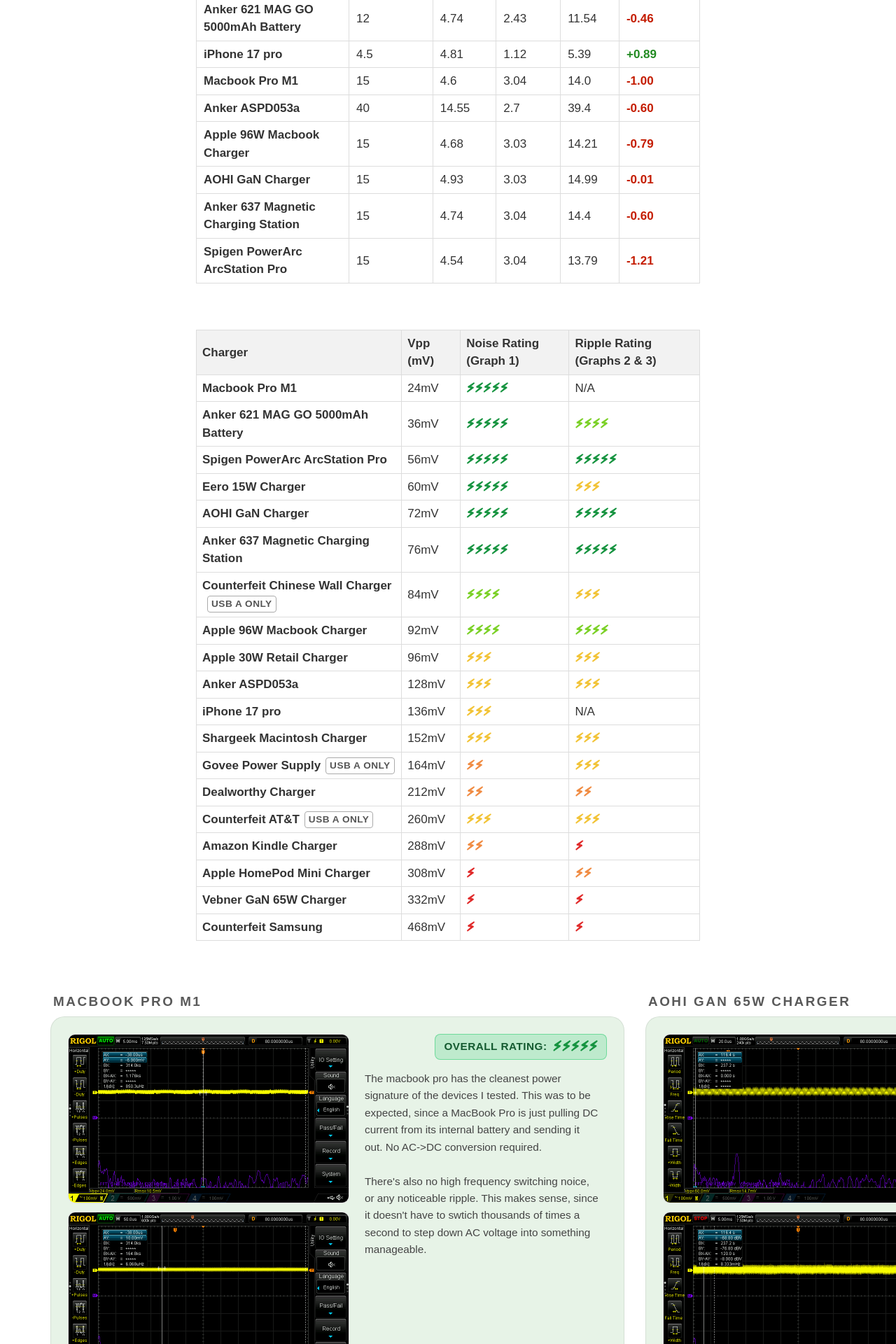
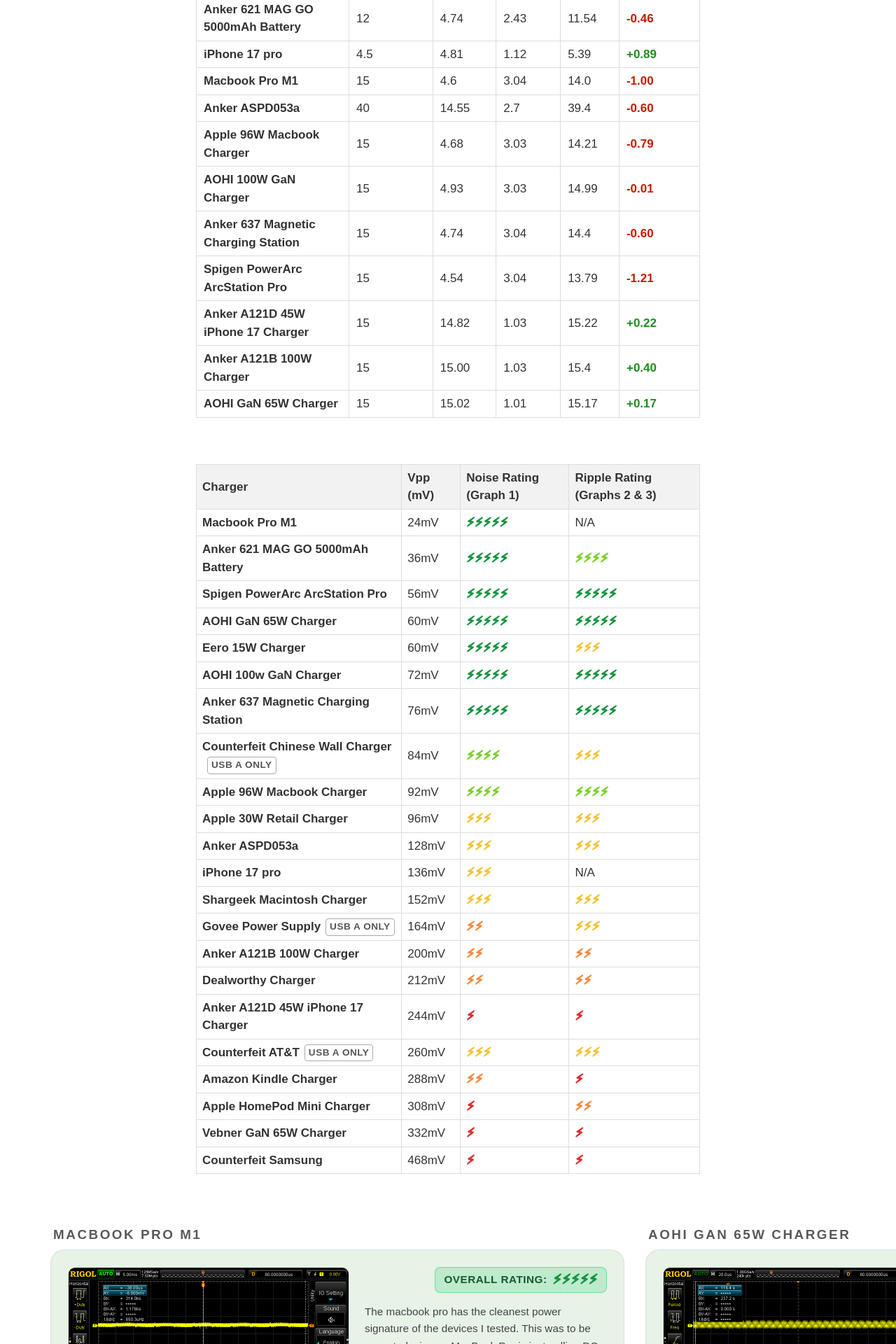
Before and after one commit to 0sps/sull1van.com, a Jekyll site: the page built from _posts/2026-01-19-a-dozen-chargers-in-the-lab.md, in a window 1280 px wide. Shown: the part 3102-5022 px from the top of the page at 70% size. Built offline with Jekyll 4.4.1, drawn with Linux system fonts in a browser that asks for light colours.

Commit message:
new entries

```diff
--- a/_posts/2026-01-19-a-dozen-chargers-in-the-lab.md
+++ b/_posts/2026-01-19-a-dozen-chargers-in-the-lab.md
@@ -64,7 +64,7 @@
     noise_rating: 5
     ripple_rating: 3
     overall_rating: 5
-  - name: "AOHI GaN Charger"
+  - name: "AOHI GaN 100W Charger"
     img1: "/assets/images/AOHI GaN2.png"
     img2: "/assets/images/AOHI GaN3.png"
     bg: "hsl(120, 32%, 93%)"
@@ -381,9 +381,12 @@
     <tr><td><strong>Macbook Pro M1</strong></td><td>15</td><td>4.6</td><td>3.04</td><td>14.0</td><td class="diff-neg">-1.00</td></tr>
     <tr><td><strong>Anker ASPD053a</strong></td><td>40</td><td>14.55</td><td>2.7</td><td>39.4</td><td class="diff-neg">-0.60</td></tr>
     <tr><td><strong>Apple 96W Macbook Charger</strong></td><td>15</td><td>4.68</td><td>3.03</td><td>14.21</td><td class="diff-neg">-0.79</td></tr>
-    <tr><td><strong>AOHI GaN Charger</strong></td><td>15</td><td>4.93</td><td>3.03</td><td>14.99</td><td class="diff-neg">-0.01</td></tr>
+    <tr><td><strong>AOHI 100W GaN Charger</strong></td><td>15</td><td>4.93</td><td>3.03</td><td>14.99</td><td class="diff-neg">-0.01</td></tr>
     <tr><td><strong>Anker 637 Magnetic Charging Station</strong></td><td>15</td><td>4.74</td><td>3.04</td><td>14.4</td><td class="diff-neg">-0.60</td></tr>
     <tr><td><strong>Spigen PowerArc ArcStation Pro</strong></td><td>15</td><td>4.54</td><td>3.04</td><td>13.79</td><td class="diff-neg">-1.21</td></tr>
+    <tr><td><strong>Anker A121D 45W iPhone 17 Charger</strong></td><td>15</td><td>14.82</td><td>1.03</td><td>15.22</td><td class="diff-pos">+0.22</td></tr>
+    <tr><td><strong>Anker A121B 100W Charger</strong></td><td>15</td><td>15.00</td><td>1.03</td><td>15.4</td><td class="diff-pos">+0.40</td></tr>
+    <tr><td><strong>AOHI GaN 65W Charger</strong></td><td>15</td><td>15.02</td><td>1.01</td><td>15.17</td><td class="diff-pos">+0.17</td></tr>
   </tbody>
 </table>
 </div>
@@ -456,13 +459,19 @@
       <td><span class="bolt-5">&#x26A1;&#xFE0E;&#x26A1;&#xFE0E;&#x26A1;&#xFE0E;&#x26A1;&#xFE0E;&#x26A1;&#xFE0E;</span></td>
     </tr>
     <tr>
+      <td><strong>AOHI GaN 65W Charger</strong></td>
+      <td>60mV</td>
+      <td><span class="bolt-5">&#x26A1;&#xFE0E;&#x26A1;&#xFE0E;&#x26A1;&#xFE0E;&#x26A1;&#xFE0E;&#x26A1;&#xFE0E;</span></td>
+      <td><span class="bolt-5">&#x26A1;&#xFE0E;&#x26A1;&#xFE0E;&#x26A1;&#xFE0E;&#x26A1;&#xFE0E;&#x26A1;&#xFE0E;</span></td>
+    </tr>
+    <tr>
       <td><strong>Eero 15W Charger</strong></td>
       <td>60mV</td>
       <td><span class="bolt-5">&#x26A1;&#xFE0E;&#x26A1;&#xFE0E;&#x26A1;&#xFE0E;&#x26A1;&#xFE0E;&#x26A1;&#xFE0E;</span></td>
       <td><span class="bolt-3">&#x26A1;&#xFE0E;&#x26A1;&#xFE0E;&#x26A1;&#xFE0E;</span></td>
     </tr>
     <tr>
-      <td><strong>AOHI GaN Charger</strong></td>
+      <td><strong>AOHI 100w GaN Charger</strong></td>
       <td>72mV</td>
       <td><span class="bolt-5">&#x26A1;&#xFE0E;&#x26A1;&#xFE0E;&#x26A1;&#xFE0E;&#x26A1;&#xFE0E;&#x26A1;&#xFE0E;</span></td>
       <td><span class="bolt-5">&#x26A1;&#xFE0E;&#x26A1;&#xFE0E;&#x26A1;&#xFE0E;&#x26A1;&#xFE0E;&#x26A1;&#xFE0E;</span></td>
@@ -516,10 +525,22 @@
       <td><span class="bolt-3">&#x26A1;&#xFE0E;&#x26A1;&#xFE0E;&#x26A1;&#xFE0E;</span></td>
     </tr>
     <tr>
+      <td><strong>Anker A121B 100W Charger</strong></td>
+      <td>200mV</td>
+      <td><span class="bolt-2">&#x26A1;&#xFE0E;&#x26A1;&#xFE0E;</span></td>
+      <td><span class="bolt-2">&#x26A1;&#xFE0E;&#x26A1;&#xFE0E;</span></td>
+    </tr>
+    <tr>
       <td><strong>Dealworthy Charger</strong></td>
       <td>212mV</td>
       <td><span class="bolt-2">&#x26A1;&#xFE0E;&#x26A1;&#xFE0E;</span></td>
       <td><span class="bolt-2">&#x26A1;&#xFE0E;&#x26A1;&#xFE0E;</span></td>
+    </tr>
+    <tr>
+      <td><strong>Anker A121D 45W iPhone 17 Charger</strong></td>
+      <td>244mV</td>
+      <td><span class="bolt-1">&#x26A1;&#xFE0E;</span></td>
+      <td><span class="bolt-1">&#x26A1;&#xFE0E;</span></td>
     </tr>
     <tr>
       <td><strong>Counterfeit AT&amp;T</strong><span class="usba-badge">USB A Only</span></td>
```
Also changed, not shown: 1 other file.
